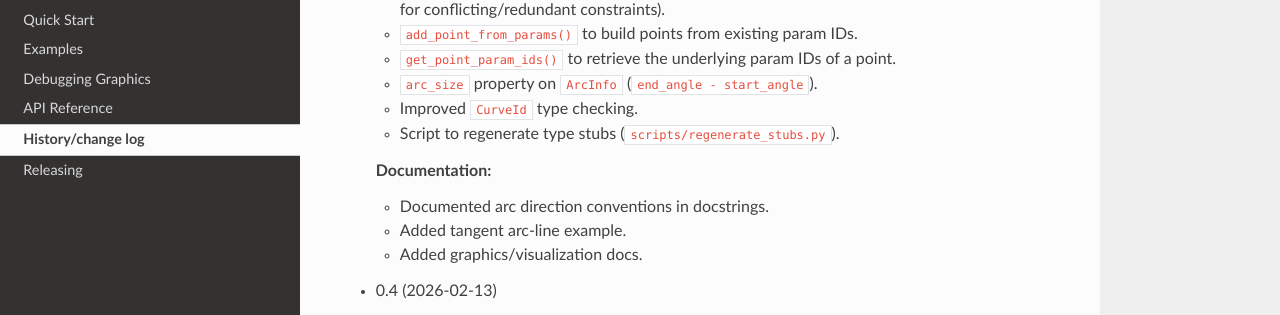
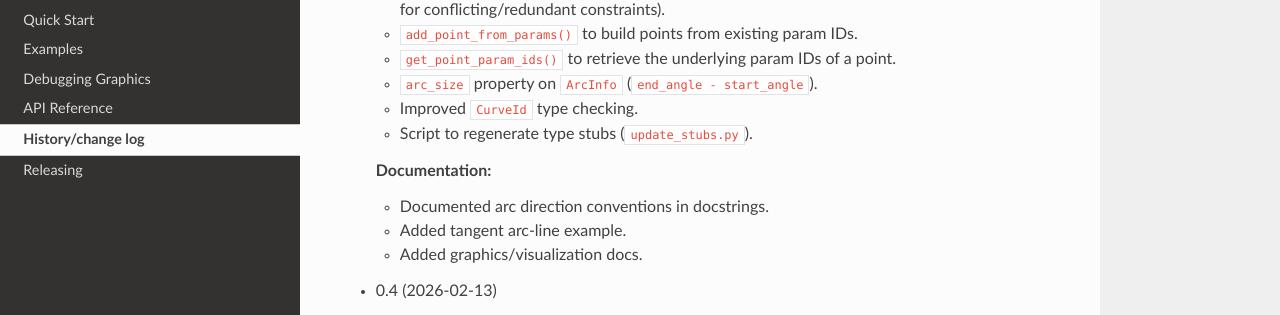
Before and after one commit to spookylukey/planegcs, a Sphinx documentation site: the page built from docs/history.rst, in a window 1280 px wide and 900 px high, scrolled down 769 px. Shown: the part 132-447 px from the top of the window. Built offline with Sphinx 7.4.7 and the Read the Docs theme 3.1.0, drawn with Linux system fonts in a browser that asks for light colours.

Commit message:
Add forgotten update_stubs.sh

```diff
--- a/docs/history.rst
+++ b/docs/history.rst
@@ -44,7 +44,7 @@
     point.
   - ``arc_size`` property on ``ArcInfo`` (``end_angle - start_angle``).
   - Improved ``CurveId`` type checking.
-  - Script to regenerate type stubs (``scripts/regenerate_stubs.py``).
+  - Script to regenerate type stubs (``update_stubs.py``).
 
   **Documentation:**
 
```
Also changed, not shown: 1 other file.
